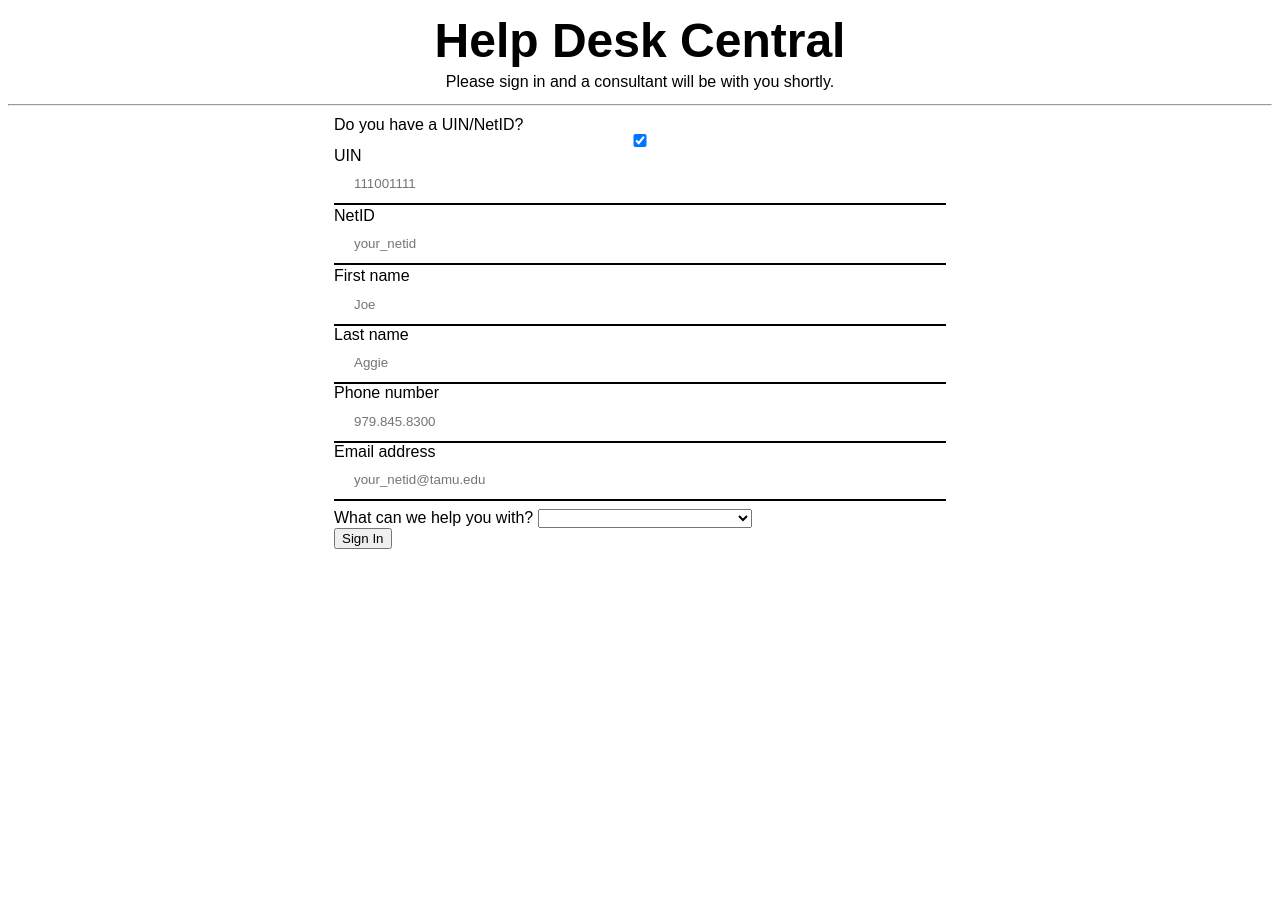
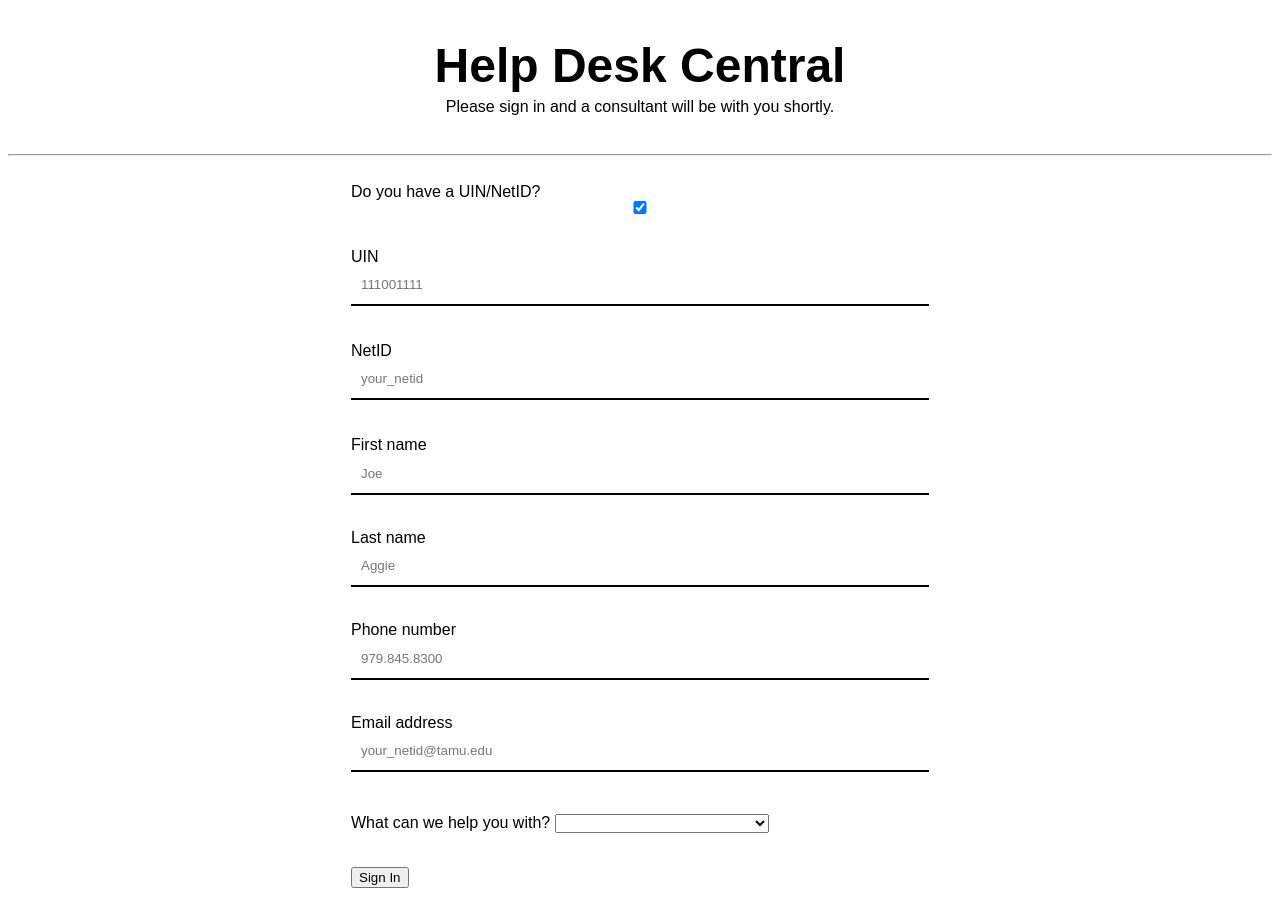
Before and after one commit to cem8588/service-desk-kiosk, a plain HTML site: page index.html in a window 1280 px wide. Before the commit the page ends 800 px from the top, so only its background shows below. Drawn offline with Linux system fonts and the light colour scheme.

Commit message:
Update style.css

```diff
--- a/css/style.css
+++ b/css/style.css
@@ -42,10 +42,14 @@
 
 input {
     width: 100%;
-    padding: 12px 20px;
+    padding: 12px 10px;
     margin: 8px 0;
     border: none;
     border-bottom: 2px solid black;
+}
+
+.signin div {
+	padding: 17px;
 }
 
 .error {
```
